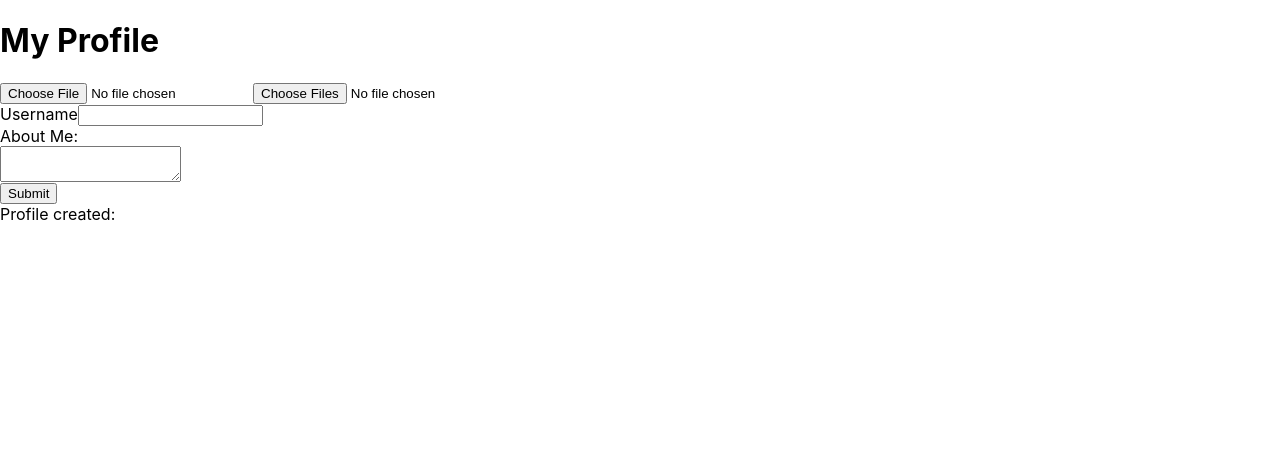
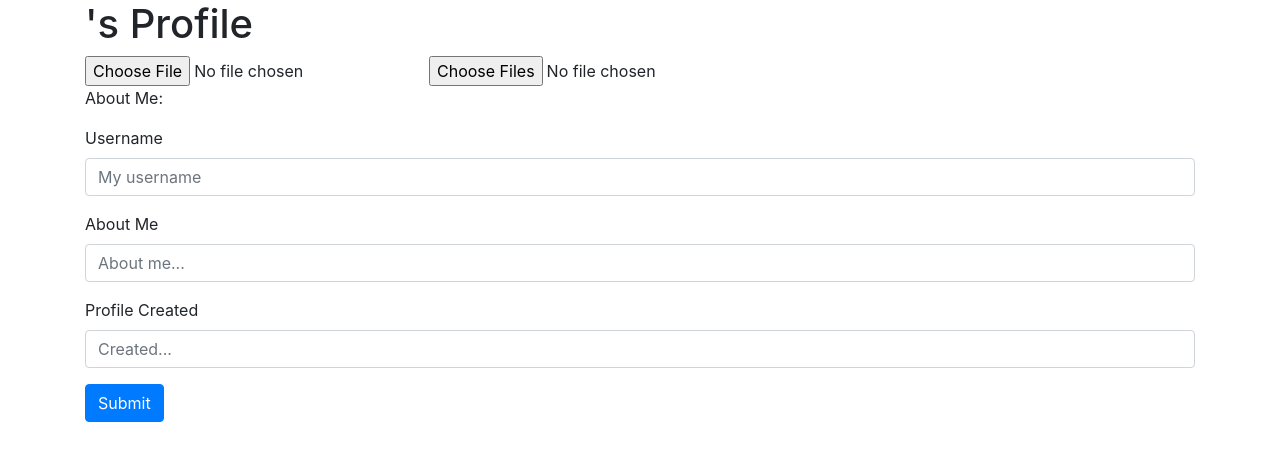
Before and after one commit to kenzie-se-q2/kwitter-LindsFish8691, a React (Create React App) app: page /profile in a window 1280 px wide. Shown: the top 460 px of the page. Built offline with nearby package versions, Linux system fonts and the light colour scheme; no server answers.

Commit message:
Profile page updated

```diff
--- a/package.json
+++ b/package.json
@@ -6,7 +6,10 @@
     "@testing-library/jest-dom": "^5.11.9",
     "@testing-library/react": "^11.2.5",
     "@testing-library/user-event": "^12.8.3",
+    "bootstrap": "^4.6.0",
     "react": "^17.0.1",
+    "react-bootstrap": "^1.5.2",
+    "react-bootstrap-validation": "^0.1.11",
     "react-dom": "^17.0.1",
     "react-router-dom": "^5.2.0",
     "react-scripts": "4.0.3",
--- a/src/App.js
+++ b/src/App.js
@@ -14,7 +14,8 @@ function App() {
         <Route exact path="/" component={Home} />
         <Route path="/messages" component={MessageList} />
         <Route exact path="/registration" component={Registration} />
-        <Route path="/profile/" component={Profile} />
+        <Route exact path="/profile" component={Profile} />
+        <Route path="/profile/:username" component={Profile} />
         <Route component={NotFound} />
       </Switch>
     </div>
--- a/src/fetchRequests.js
+++ b/src/fetchRequests.js
@@ -54,3 +54,11 @@ export const createUser = (username, displayName, password) => {
     .then((res) => res.json())
     .then((data) => console.log(data));
 };
+
+export const getUser = (username) => {
+  return fetch(baseURL + `users/${username}`).then((res) => res.json());
+};
+
+export const patchUser = (token, username) => {
+  return fetch(baseURL + `users/${username}`).then((res) => res.json());
+};
--- a/src/index.js
+++ b/src/index.js
@@ -4,6 +4,7 @@ import "./assets/index.css";
 import App from "./App";
 
 import { BrowserRouter } from "react-router-dom";
+import "bootstrap/dist/css/bootstrap.min.css";
 
 ReactDOM.render(
   <React.StrictMode>
--- a/src/views/Profile.js
+++ b/src/views/Profile.js
@@ -1,11 +1,25 @@
 // TODO: Create a Profile to display the current users information
 // TODO: Create a Profile to display the current users information
-import React from "react";
+import React, { useEffect } from "react";
+import { Form, Button, Container } from "react-bootstrap";
+import { useState } from "react";
+import { getUser } from "../fetchRequests.js";
 
-import { useState } from "react";
+function Profile({ match }) {
+  const [user, setUser] = useState({});
 
-function Profile() {
+  const [about, setAbout] = useState("");
+  const [createdAt, setCreatedAt] = useState("");
   const [picture, setPicture] = useState("");
+
+  // to get the user info
+  useEffect(() => {
+    getUser(match.params.username).then((data) => {
+      setUser(data.user);
+      setAbout(data.user.about);
+      setCreatedAt(data.user.createdAt);
+    });
+  }, [match]);
 
   function fileSelectedHandler(event) {
     setPicture(picture.event);
@@ -19,9 +33,8 @@ function Profile() {
   }
 
   return (
-    <div className="Profile">
-      <h1>My Profile</h1>
-      <form style={{ display: "block", justifyContent: "center" }}>
+    <Container className="Profile">
+      <h1>{user.username}'s Profile</h1>
       <input type="file" onChange={fileSelectedHandler} />
       <input
         type="file"
@@ -33,19 +46,41 @@ function Profile() {
       <img src={fileSelectedHandler} alt="" />
       <br />
 
-        <label>Username</label>
-        <input type="text" />
-        <label style={{ display: "block" }}>About Me:</label>
-        <textarea
-          id="message_input"
-          type="textarea"
-          style={{ display: "block" }}
-        ></textarea>
-        <button>Submit</button>
-        <br />
-        <label>Profile created:</label>
-      </form>
-    </div>
+      <p>About Me:</p>
+      <p>{user.about}</p>
+
+      <Form>
+        <Form.Group controlId="formBasicEmail">
+          <Form.Label>Username</Form.Label>
+          <Form.Control
+            value={user.username}
+            type="text"
+            placeholder="My username"
+          />
+        </Form.Group>
+        <Form.Group controlId="formBasicEmail">
+          <Form.Label>About Me</Form.Label>
+          <Form.Control
+            onChange={(e) => setAbout(e.target.value)}
+            value={about}
+            type="text"
+            placeholder="About me..."
+          />
+        </Form.Group>
+        <Form.Group controlId="formBasicEmail">
+          <Form.Label>Profile Created</Form.Label>
+          <Form.Control
+            value={createdAt}
+            type="text"
+            placeholder="Created..."
+          />
+        </Form.Group>
+
+        <Button variant="primary" type="submit">
+          Submit
+        </Button>
+      </Form>
+    </Container>
   );
 }
 
```
Also changed, not shown: 1 other file (tests, documents, lock files or other folders). Lines whose indentation alone changed are shown as unchanged.
